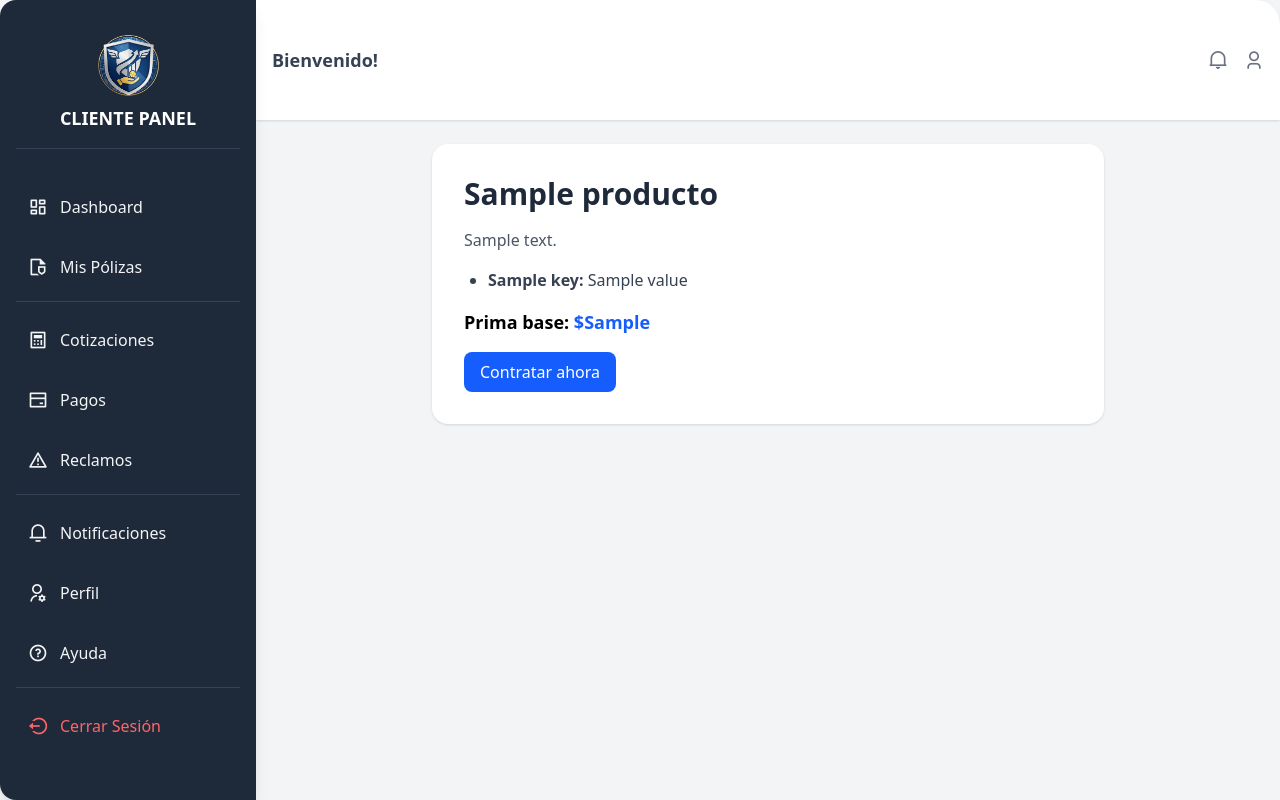
After one commit to Flarxx/Pagina-seguros2025, a Django app: template polizas/templates/polizas/cliente/adquirir_polizas.html in a window 1280 px wide. The commit adds this page. Run offline with Django 3.2, Linux system fonts and the light colour scheme; the template is opened without the code that fills it: most values are stand-ins (such as "Sample title", 1, 10 or a date in 2020); style sheets or scripts are compiled from the project's sources; some libraries are stand-ins or nearby versions.

Commit message:
ya el botton de mi vista inicio_cliente redirije a las  diferentes polizas que ofrecemos

```diff
--- /dev/null
+++ b/polizas/templates/polizas/cliente/adquirir_polizas.html
@@ -0,0 +1,27 @@
+{% extends 'polizas/cliente/layout.html' %}
+
+{% block title %}Adquirir {{ producto.nombre }}{% endblock %}
+
+{% block content %}
+<div class="max-w-2xl mx-auto bg-white p-8 rounded-2xl shadow">
+    <h1 class="text-3xl font-bold text-gray-800 mb-4">{{ producto.nombre }}</h1>
+    <p class="text-gray-600 mb-4">{{ producto.descripcion }}</p>
+
+    <ul class="list-disc pl-6 mb-4 text-gray-700">
+        {% for key, value in producto.cobertura.items %}
+            <li><strong>{{ key }}:</strong> {{ value }}</li>
+        {% endfor %}
+    </ul>
+
+    <p class="text-lg font-semibold mb-4">
+        Prima base: <span class="text-blue-600">${{ producto.prima_base }}</span>
+    </p>
+
+    <form method="POST">
+        {% csrf_token %}
+        <button type="submit" class="bg-blue-600 text-white py-2 px-4 rounded-lg hover:bg-blue-700 transition">
+            Contratar ahora
+        </button>
+    </form>
+</div>
+{% endblock %}
--- a/polizas/urls.py
+++ b/polizas/urls.py
@@ -3,6 +3,6 @@ from . import views
 
 urlpatterns = [
     path('catalogo/', views.catalogo_polizas, name='catalogo_polizas'),
-    path('adquirir/', views.adquirir_poliza_form, name='adquirir_poliza'),
+    path('adquirir/', views.adquirir_poliza, name='adquirir_poliza'),
     path('mis-polizas/', views.mis_polizas, name='mis_polizas'),
 ]
--- a/static/css/output.css
+++ b/static/css/output.css
@@ -48,6 +48,7 @@
     --color-white: #fff;
     --spacing: 0.25rem;
     --container-sm: 24rem;
+    --container-2xl: 42rem;
     --container-3xl: 48rem;
     --container-4xl: 56rem;
     --container-5xl: 64rem;
@@ -454,6 +455,9 @@
   .w-full {
     width: 100%;
   }
+  .max-w-2xl {
+    max-width: var(--container-2xl);
+  }
   .max-w-3xl {
     max-width: var(--container-3xl);
   }
@@ -490,6 +494,9 @@
   }
   .cursor-pointer {
     cursor: pointer;
+  }
+  .list-disc {
+    list-style-type: disc;
   }
   .grid-cols-1 {
     grid-template-columns: repeat(1, minmax(0, 1fr));
@@ -789,6 +796,9 @@
   }
   .pl-3 {
     padding-left: calc(var(--spacing) * 3);
+  }
+  .pl-6 {
+    padding-left: calc(var(--spacing) * 6);
   }
   .pl-10 {
     padding-left: calc(var(--spacing) * 10);
--- a/usuarios/urls.py
+++ b/usuarios/urls.py
@@ -10,4 +10,5 @@ urlpatterns = [
     path('registro/', views.registro, name='registro'),
     path('perfil/', views.perfil, name='perfil'),
     path('perfil/editar/', views.editar_perfil, name='editar_perfil'),
+
 ]
```
Also changed, not shown: polizas/views.py (+30 -15 lines), usuarios/templates/cliente/inicio_cliente.html (+4 -3 lines), polizas/templates/polizas/adquirir.html (deleted), polizas/templates/polizas/cliente/layout.html (line endings or trailing spaces).
